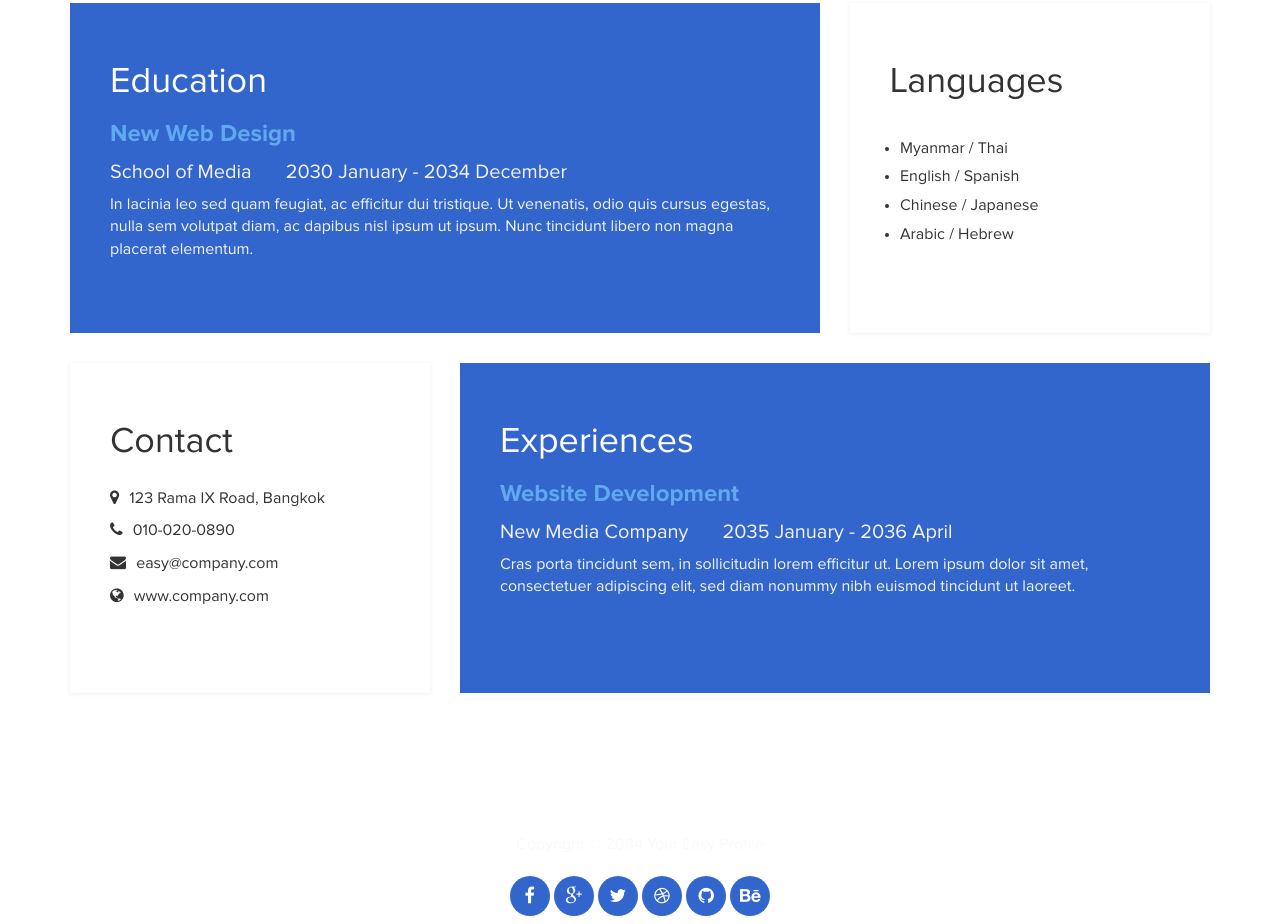
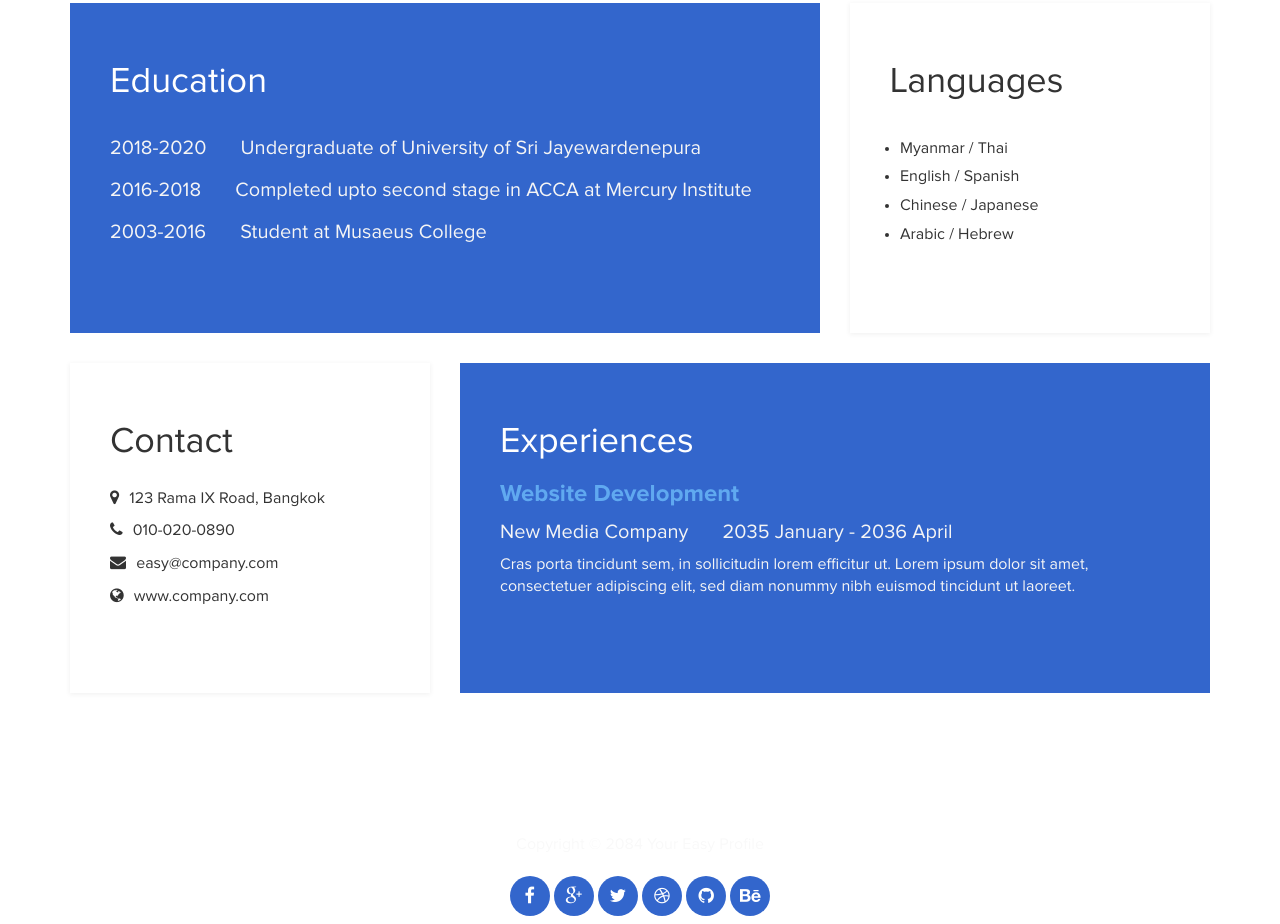
Before and after one commit to kalanisenevirathna/Assignment_CV, a plain HTML site: page index.html in a window 1280 px wide. Shown: the part 1076-2000 px from the top of the page. Drawn offline with Linux system fonts and the light colour scheme.

Commit message:
Education edit

```diff
--- a/index.html
+++ b/index.html
@@ -82,12 +82,16 @@ http://www.templatemo.com/tm-467-easy-profile
 			<div class="education">
 				<h2 class="white">Education</h2>
 					<div class="education-content">
-						<h4 class="education-title accent">New Web Design</h4>
+
 							<div class="education-school">
-								<h5>School of Media</h5><span></span>
-								<h5>2030 January - 2034 December</h5>
+								<h5>2018-2020</h5><span></span>
+								<h5>Undergraduate of University of Sri Jayewardenepura</h5>
+								<h5>2016-2018</h5><span></span>
+								<h5>Completed upto second stage in ACCA at Mercury Institute</h5>
+								<h5>2003-2016</h5><span></span>
+								<h5>Student at Musaeus College</h5>
 							</div>
-						<p class="education-description">In lacinia leo sed quam feugiat, ac efficitur dui tristique. Ut venenatis, odio quis cursus egestas, nulla sem volutpat diam, ac dapibus nisl ipsum ut ipsum. Nunc tincidunt libero non magna placerat elementum.</p>
+
 					</div>
 			</div>
 		</div>
```
